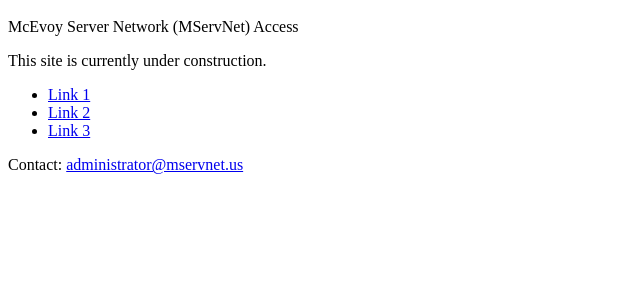
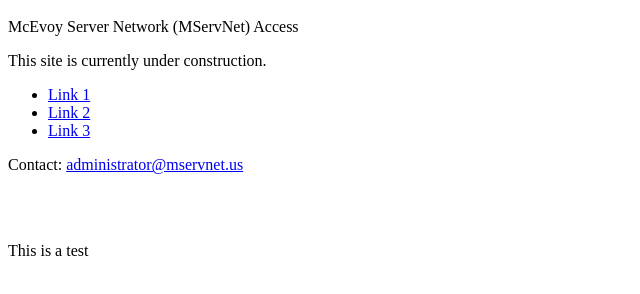
Before and after one commit to MServNet/MServNet.github.io, a plain HTML site: page index.html in a window 1280 px wide. Shown: the part 48-342 px from the top of the page, without its empty margins (0-640 px from the left). Drawn offline with Linux system fonts and the light colour scheme.

Commit message:
Update index.html

```diff
--- a/index.html
+++ b/index.html
@@ -13,5 +13,8 @@
     <li><a href="https://example.com/service3">Link 3</a></li>
   </ul>
   <p>Contact: <a href="mailto:administrator@mservnet.us">administrator@mservnet.us</a></p>
+  <br>
+  <br>
+  <p>This is a test</p>
 </body>
 </html>
```
